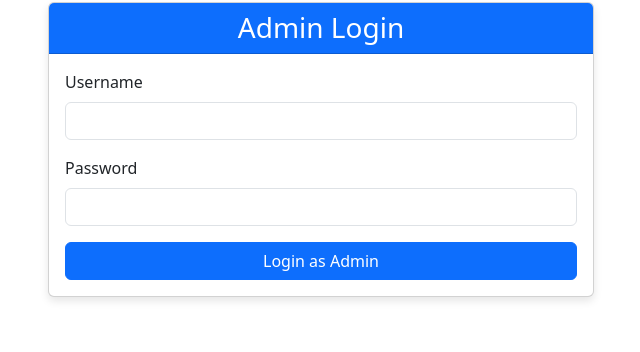
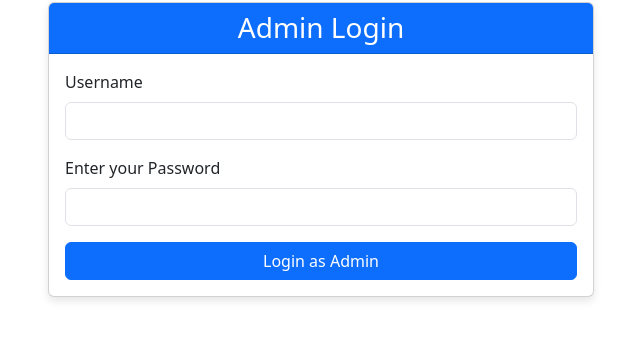
Before and after one commit to qwertyuiopasdfghjkl-star/hotel-management, a Flask app: page /admin in a window 1280 px wide. Shown: the part 98-450 px from the top of the page, without its empty margins (319-959 px from the left). Run offline with Flask 3, Linux system fonts and the light colour scheme; some libraries are stand-ins or nearby versions.

Commit message:
string changed

```diff
--- a/templates/admin_login.html
+++ b/templates/admin_login.html
@@ -17,7 +17,7 @@
                         <input type="text" class="form-control" id="username" name="username" required>
                     </div>
                     <div class="mb-3">
-                        <label for="password" class="form-label">Password</label>
+                        <label for="password" class="form-label">Enter your Password</label>
                         <input type="password" class="form-control" id="password" name="password" required>
                     </div>
                     <div class="d-grid">
```
